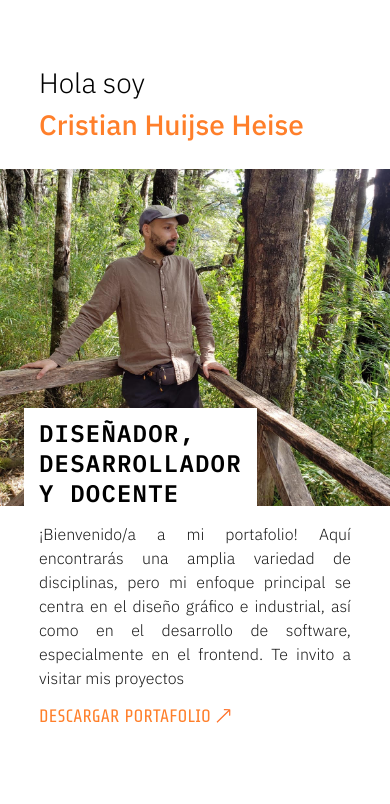
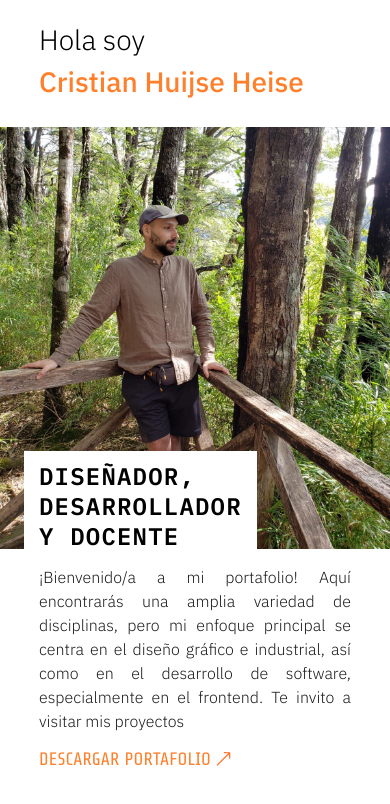
Before and after one commit to chuijse/chh-website, a Next.js app: page / in a window 390 px wide. Shown: the top 804 px of the page. Built offline with nearby package versions, Linux system fonts and the light colour scheme.

Commit message:
big image mobil

```diff
--- a/app/page.module.scss
+++ b/app/page.module.scss
@@ -5,7 +5,7 @@
   width: 100%;
   display: grid;
   min-height: 100vh;
-  grid-template-rows: 20% 40% auto;
+  grid-template-rows: 15% 50% auto;
   grid-template-columns: 10% 80% 10%;
 }
 
```
